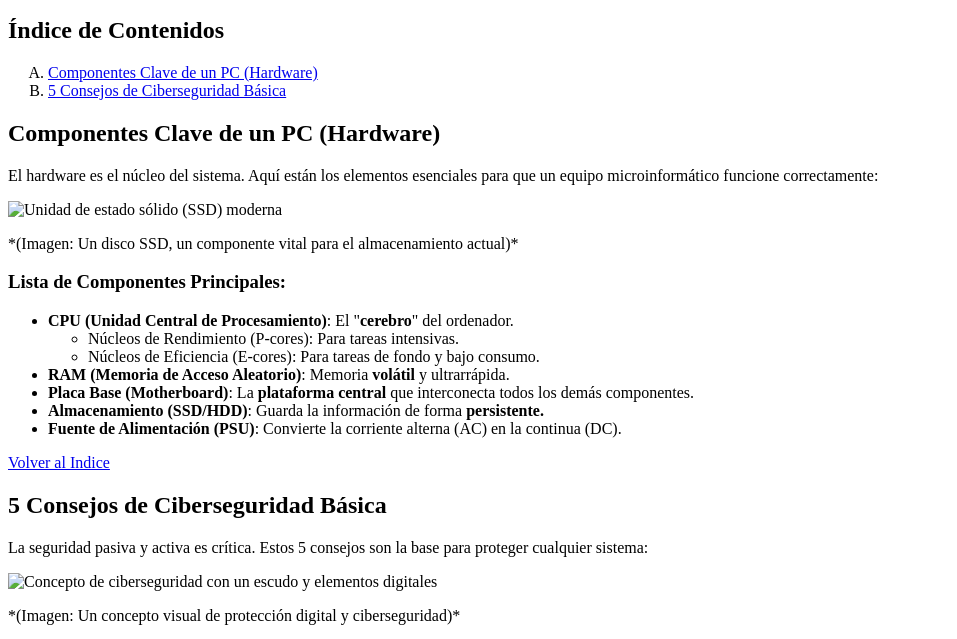
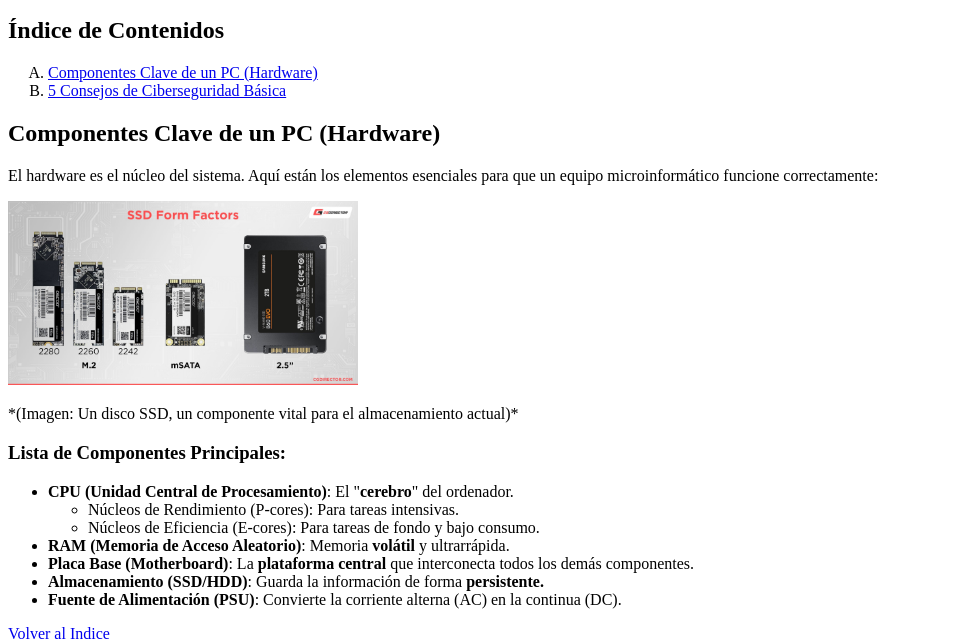
Before and after one commit to peroalaliesma24-blip/2smr_actividadeshtml, a plain HTML site: page Actividad3/actividad3.html in a window 1280 px wide. Shown: the part 101-740 px from the top of the page, without its empty margins (0-957 px from the left). Drawn offline with Linux system fonts and the light colour scheme.

Commit message:
Act2Ejercicio3c

```diff
--- a/Actividad3/actividad3.html
+++ b/Actividad3/actividad3.html
@@ -19,7 +19,7 @@
 
 <h2 id="Componentes">Componentes Clave de un PC (Hardware)</h2>
 <p>El hardware es el núcleo del sistema. Aquí están los elementos esenciales para que un equipo microinformático funcione correctamente:</p>
-<img src="../Actividad 3/img/ssd.jpg" alt="Unidad de estado sólido (SSD) moderna" width="350">
+<img src="../Actividad3/img/ssd.jpg" alt="Unidad de estado sólido (SSD) moderna" width="350">
 <p>*(Imagen: Un disco SSD, un componente vital para el almacenamiento actual)*</p>
 <h3>Lista de Componentes Principales:</h3>
 <ul>
@@ -37,7 +37,7 @@
 
 <h2>5 Consejos de Ciberseguridad Básica</h2>
 <p>La seguridad pasiva y activa es crítica. Estos 5 consejos son la base para proteger cualquier sistema:</p>
-<img src="../Actividad 3/img/ciberseguridad.jpg" alt="Concepto de ciberseguridad con un escudo y elementos digitales" width="350">
+<img src="../Actividad3/img/ciberseguridad.jpg" alt="Concepto de ciberseguridad con un escudo y elementos digitales" width="350">
 <p>*(Imagen: Un concepto visual de protección digital y ciberseguridad)*</p>
 
 <table>
```
